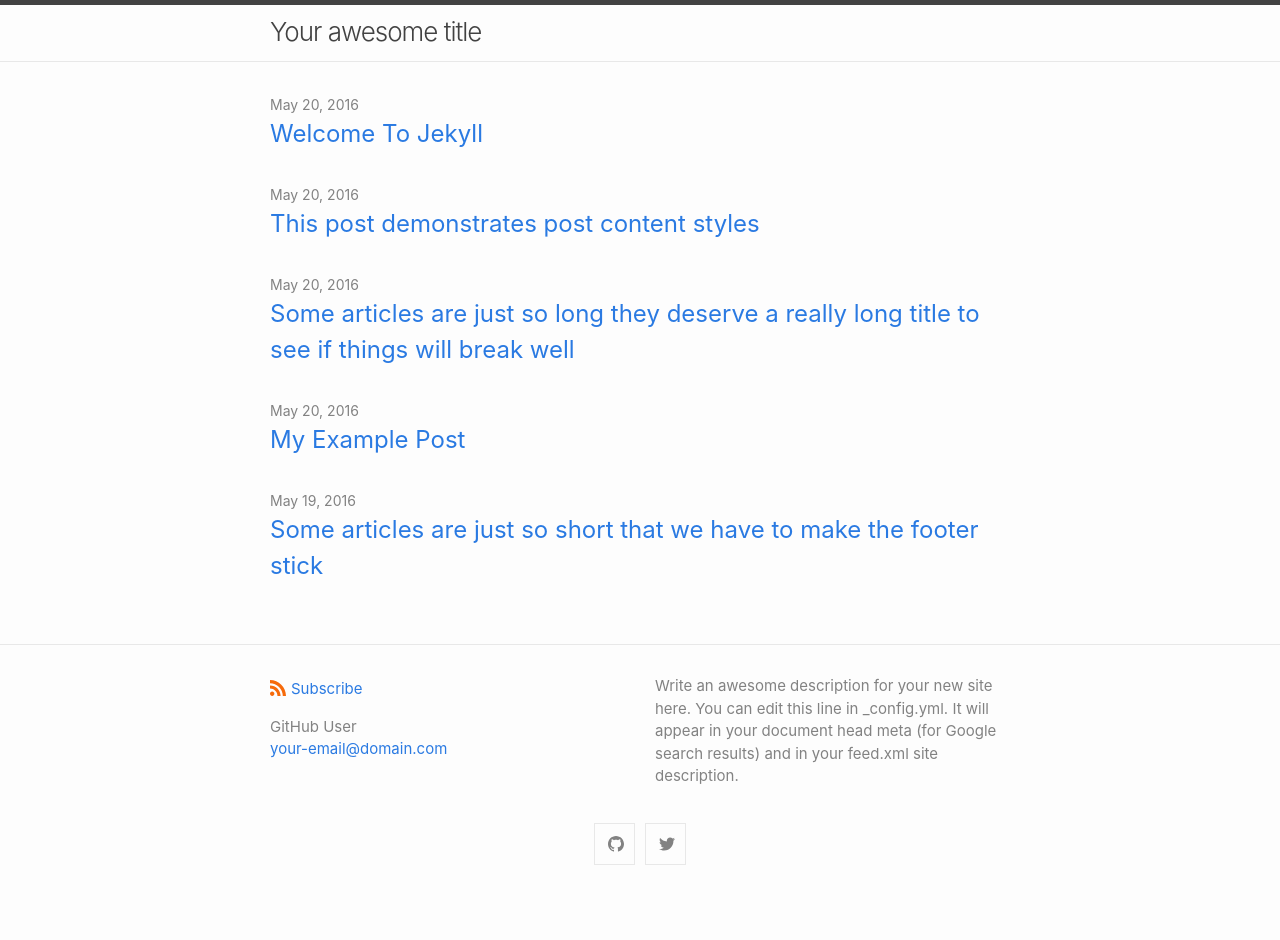
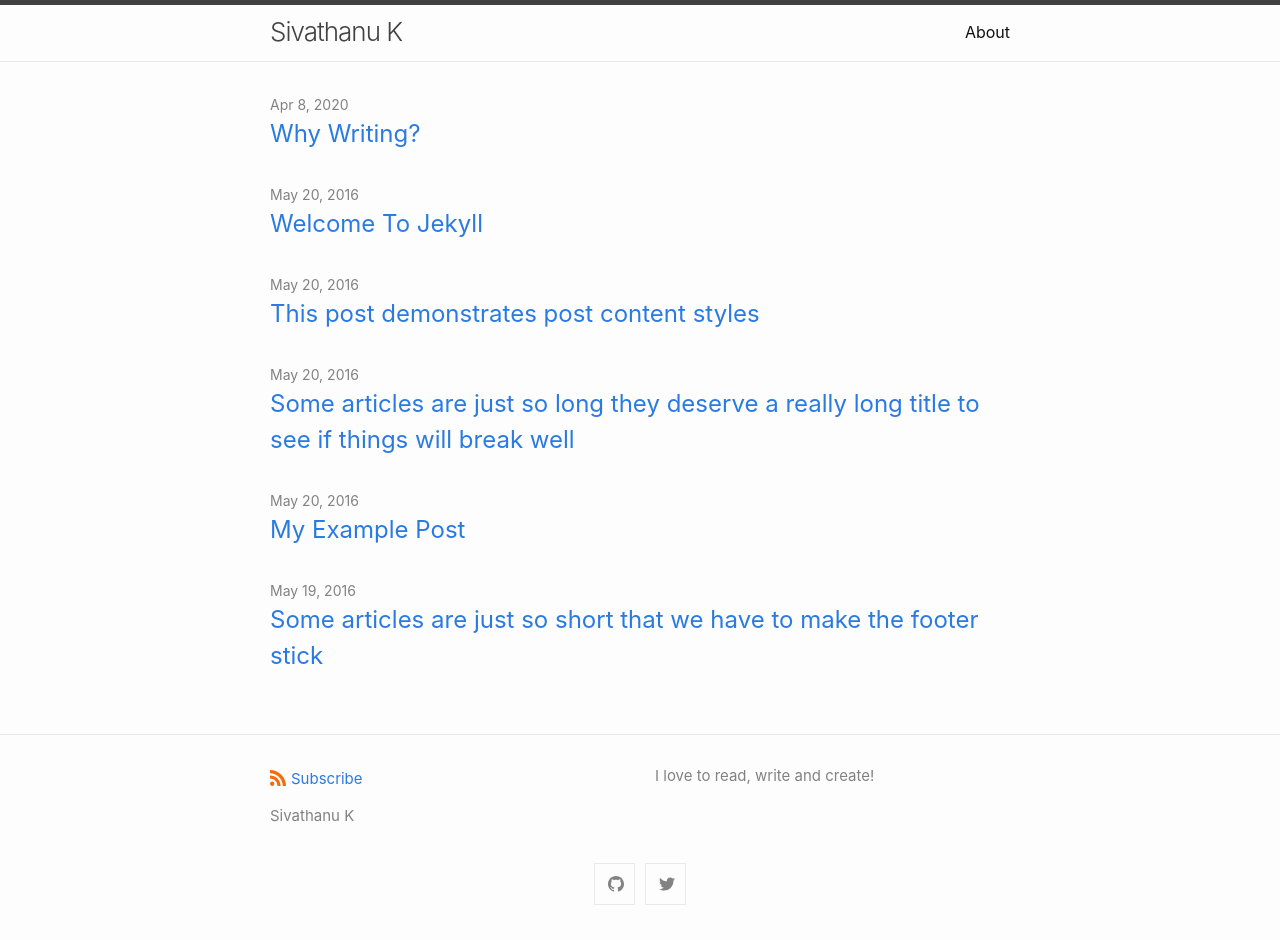
Before and after one commit to sivathanuk/sivathanuk.github.io, a Jekyll site: the page built from index.md, in a window 1280 px wide. Built offline with Jekyll 4.4.1, drawn with Linux system fonts in a browser that asks for light colours; before the commit the page ends 900 px from its top, so only the background shows below that.

Commit message:
Initial Commit

```diff
--- a/_config.yml
+++ b/_config.yml
@@ -1,11 +1,8 @@
-title: Your awesome title
+title: Sivathanu K
 author:
-  name: GitHub User
-  email: your-email@domain.com
+  name: Sivathanu K
 description: > # this means to ignore newlines until "show_excerpts:"
-  Write an awesome description for your new site here. You can edit this
-  line in _config.yml. It will appear in your document head meta (for
-  Google search results) and in your feed.xml site description.
+  I love to read, write and create!
 
 show_excerpts: false # set to true to show excerpts on the homepage
 
@@ -16,8 +13,8 @@ minima:
 
   # generate social links in footer
   social_links:
-    twitter: jekyllrb
-    github:  jekyll
+    twitter: _sivathanuk
+    github:  sivathanuk
     # devto: jekyll
     # dribbble: jekyll
     # facebook: jekyll
```
Also changed, not shown: _posts/2020-04-08-why-writing.md (added, +14 -0 lines), about.markdown (added, +13 -0 lines).
